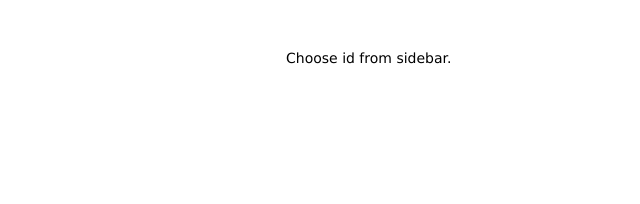
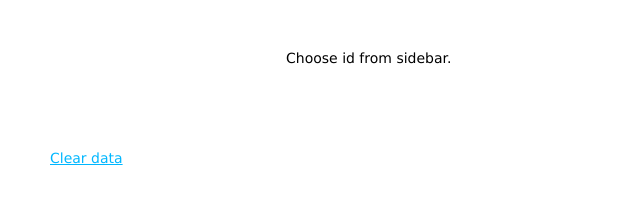
Before and after one commit to mateuszkmiecik/diabetium-server, a website: page public/index.html in a window 1280 px wide. Shown: the whole page, without its empty margins (0-640 px from the left). Drawn offline with Linux system fonts and the light colour scheme; no server answers.

Commit message:
added button for clearing

```diff
--- a/public/index.html
+++ b/public/index.html
@@ -38,6 +38,10 @@
             margin-bottom: 10px;
         }
 
+        .margin-top {
+            margin-top: 100px;
+        }
+
         .sidebar {
             float: left;
             width: 20%;
@@ -57,6 +61,10 @@
         <ul>
             <li ng-repeat="c in data.clientIds">
                 <button ng-click="choose(c)">{{c}}</button>
+            </li>
+
+            <li class="margin-top">
+                <a href="/flush">Clear data</a>
             </li>
         </ul>
     </div>
```
